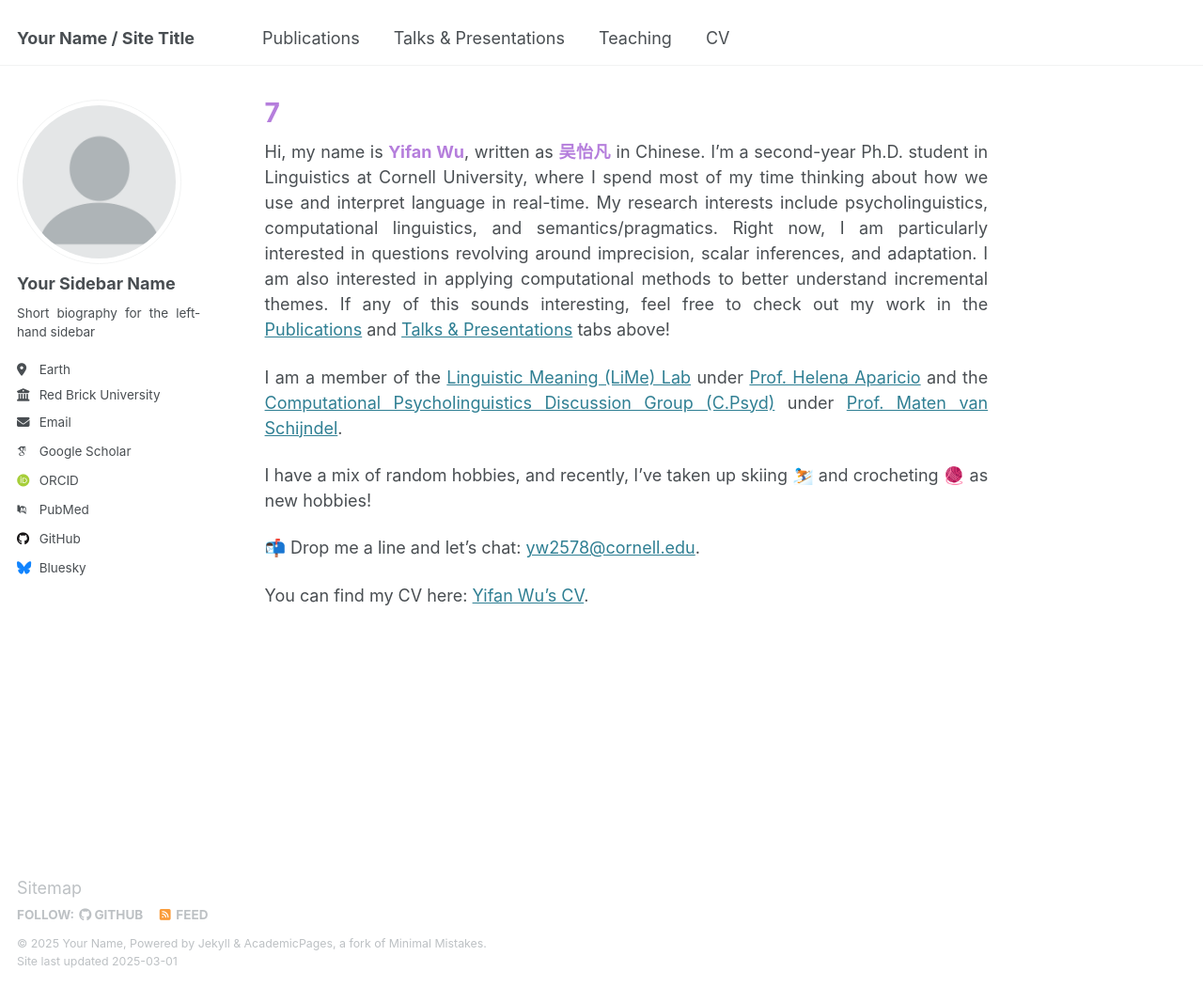
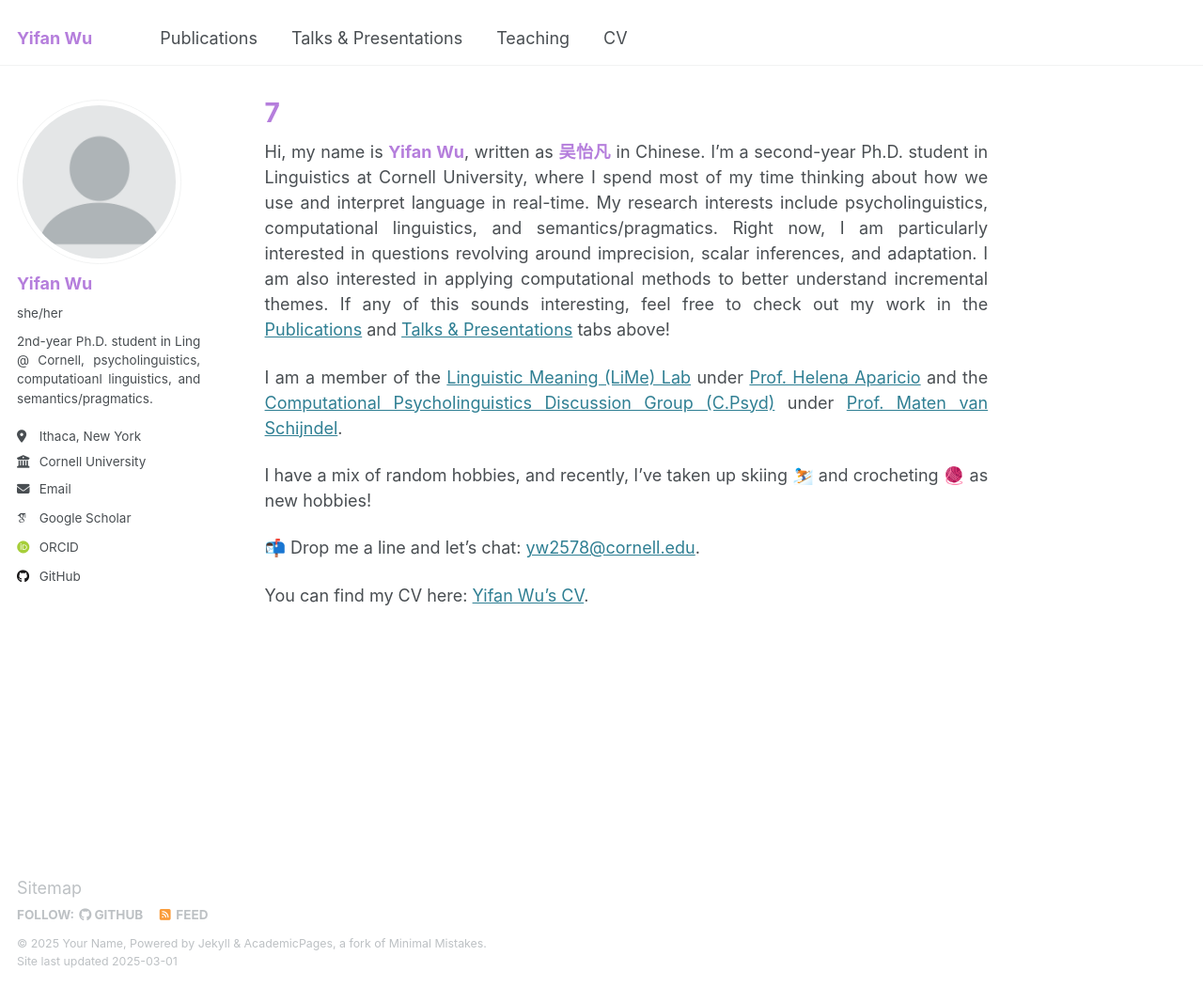
Before and after one commit to lynn-yifanwu-ling/lynn-yifanwu-ling.github.io, a Jekyll site: the page built from _pages/about.md, in a window 1280 px wide and 1050 px high. Shown: the whole window at 94% size. Built offline with Jekyll 4.4.1, drawn with Linux system fonts in a browser that asks for light colours; emoji names are drawn with the system emoji font; some web fonts are replaced.

Commit message:
Update _config.yml

```diff
--- a/_config.yml
+++ b/_config.yml
@@ -9,11 +9,11 @@
 # Basic Site Settings
 locale                   : "en-US"
 site_theme               : "default"
-title                    : "Your Name / Site Title"
+title                    : "<span style='color: #B57EDC;'>Yifan Wu</span>"
 title_separator          : "-"
 name                     : &name "Your Name"
 description              : &description "personal description"
-url                      : https://academicpages.github.io # the base hostname & protocol for your site e.g. "https://[your GitHub username].github.io"
+url                      : "https://unnamed-r-eina.github.io/yifanwu-lynn-ling.github.io"
 baseurl                  : "" # the subpath of your site, e.g. "/blog"
 repository               : "academicpages/academicpages.github.io"
 
@@ -23,21 +23,22 @@ repository               : "academicpages/academicpages.github.io"
 author:
   # Biographic information
   avatar           : "profile.png"
-  name             : "Your Sidebar Name"
-  pronouns         : # example: "she/her"
-  bio              : "Short biography for the left-hand sidebar"
-  location         : "Earth"
-  employer         : "Red Brick University"
+  name             : "<span style='color: #B57EDC;'>Yifan Wu</span>"
+  pronouns         : "she/her"
+  bio              : "2nd-year Ph.D. student in Ling @ Cornell, psycholinguistics, computatioanl linguistics, and semantics/pragmatics."
+  location         : "Ithaca, New York"
+  employer         : "Cornell University"
   uri              : # URL
-  email            : "none@example.org"
+  email            : "yw2578@cornell.edu"
 
   # Academic websites
-  arxiv            : # URL - Update with the correct link to your profile
-  googlescholar    : "https://scholar.google.com/citations?user=PS_CX0AAAAAJ"
+  arxiv            : # URL - Update with the correct link to your profil
   impactstory      : # URL
-  orcid            : "http://orcid.org/yourorcidurl"
+  orcid            : "https://orcid.org/0000-0003-2119-3166"
+  googlescholar    : "https://scholar.google.com/citations?user=t9mgDI8AAAAJ&hl=en&oi=ao"
+  github           : "https://github.com/unnamed-r-eina"
   semantic         : # URL
-  pubmed           : "https://www.ncbi.nlm.nih.gov/pubmed/?term=john+snow"
+  pubmed           : #"https://www.ncbi.nlm.nih.gov/pubmed/?term=john+snow"
   researchgate     : # URL
   scopus           : # URL
 
@@ -45,12 +46,11 @@ author:
   bitbucket        : # Username - Update with your username on the site
   codepen          : # Username
   dribbble         : # Username
-  github           : "academicpages"
   kaggle           : # Username
   stackoverflow    : # User number or user number and name (i.e., use "1" or "1/jeff-atwood")
 
   # Social media
-  bluesky          : "bsky.app" # Replace this with you Bluesky username
+  bluesky          : #"bsky.app" # Replace this with you Bluesky username
   facebook         : # Username
   flickr           : # Username
   foursquare       : # Username
@@ -77,12 +77,15 @@ author:
 
 # Publication Category - The following the list of publication categories and their headings
 publication_category:
+  conference_proceedings:
+    title: "Conference Proceedings"
+  journal_articles:
+    title: "Journal Articles"
+  edited_volumes:
+    title: "Edited Volumes"
   books:
-    title: 'Books'
-  manuscripts:
-    title: 'Journal Articles'
-  conferences:
-    title: 'Conference Papers'
+    title: "Books"
+
 
 # Site Settings
 teaser                   :  # filename of teaser fallback teaser image placed in /images/, .e.g. "500x300.png"
```
